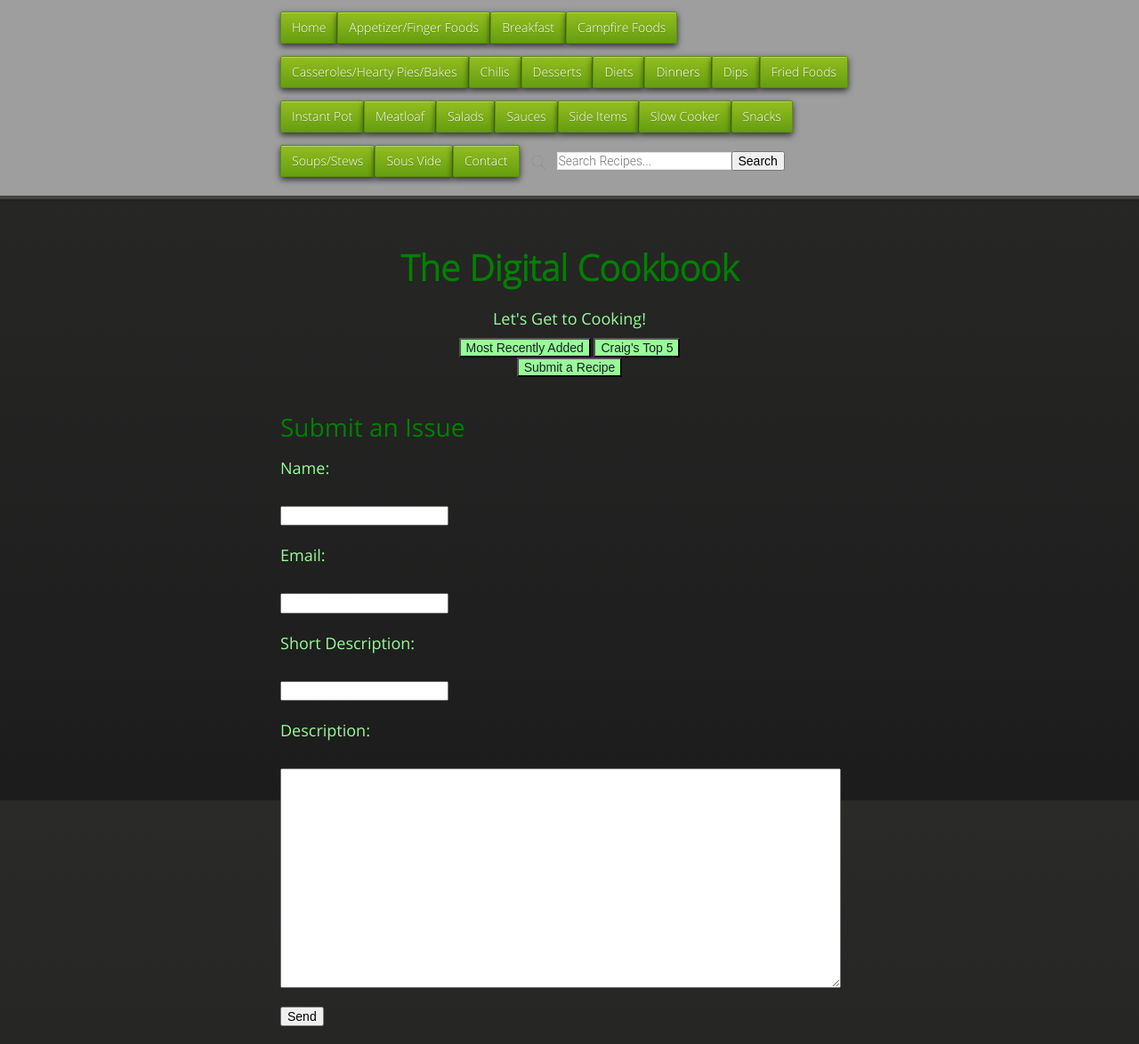
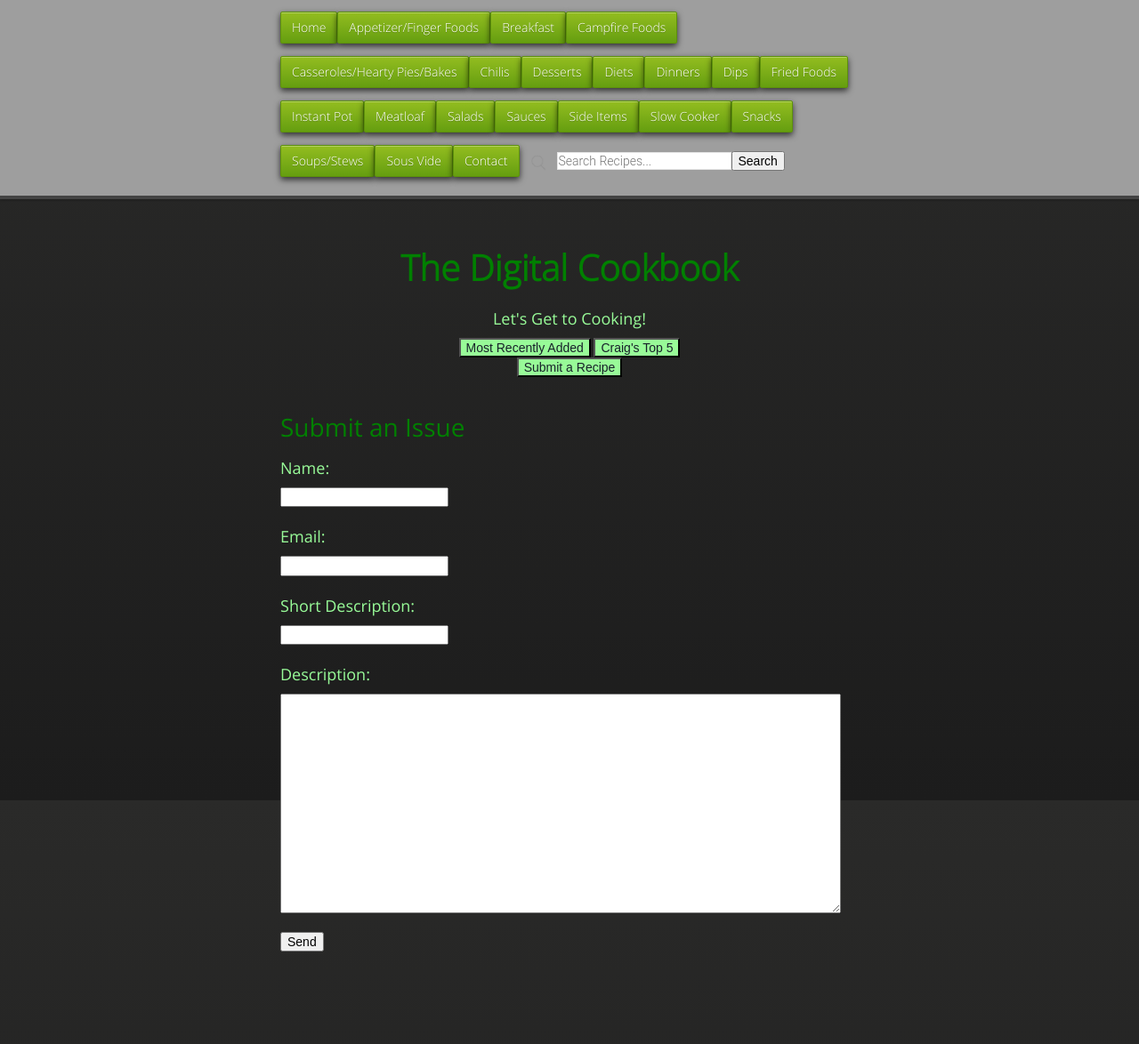
Before and after one commit to cmwillett/TheDigitalCookbook, a Jekyll site: the page built from Contact/SubmitIssue.md, in a window 1280 px wide. Shown: the whole page at 89% size. Built offline with Jekyll 4.4.1, drawn with Linux system fonts in a browser that asks for light colours; nearby versions of some CDN libraries; after the commit the page ends 1090 px from its top, so only the background shows below that.

Commit message:
updated forms

```diff
--- a/Contact/SubmitIssue.md
+++ b/Contact/SubmitIssue.md
@@ -11,13 +11,13 @@ tags: submit,issue,new,defect
     <!--<h1>Submit an Issue</h1>-->
     <form id="submitIssue" action="https://formspree.io/craig.willett@gmail.com" method="POST">
       <!--<input type="hidden" name="_subject" id="_subject" value="TDC New Recipe">-->
-      <b><h3>Name:</h3></b><br/>
+      <b><h3>Name:</h3></b>
       <input type="text" name="Name" required><br/><br/>
-      <b><h3>Email:</h3></b><br/>
+      <b><h3>Email:</h3></b>
       <input type="email" name="_replyto" required><br/><br/>
-      <b><h3>Short Description:</h3></b><br/>
+      <b><h3>Short Description:</h3></b>
       <input type="text" name="_subject" required><br/><br/>
-      <b><h3>Description:</h3></b><br/>
+      <b><h3>Description:</h3></b>
       <textarea rows="15" cols="75" name="Description" required></textarea><br/><br/>
       <input type="submit" value="Send">
   </form>
```
Also changed, not shown: Contact/GiveFeedback.md (+3 -3 lines).
